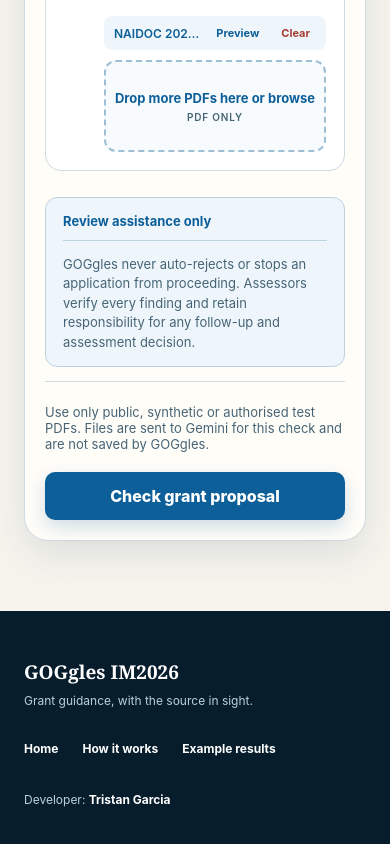
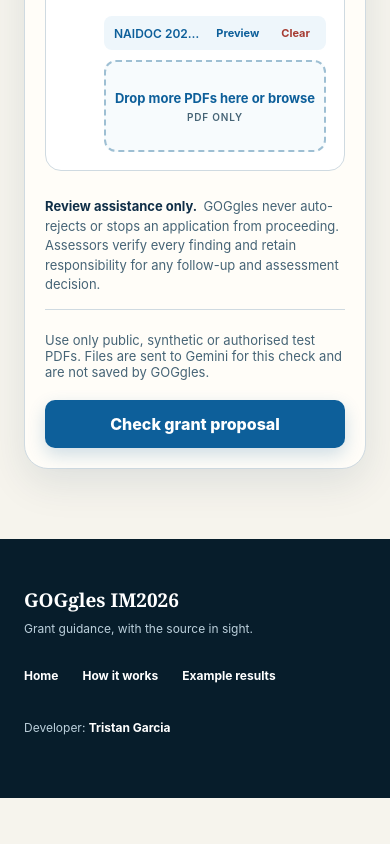
Before and after one commit to tristandabsonu/goggles-im2026, a React (Vite) app in the folder frontend/: page / in a window 390 px wide. Shown: the part 2335-3179 px from the top of the page. After the commit the page ends 3133 px from the top, so only its background shows below. Built offline with nearby package versions, Linux system fonts and the light colour scheme.

Commit message:
Refine assessor safeguard and mobile scrolling

```diff
--- a/frontend/src/styles.css
+++ b/frontend/src/styles.css
@@ -28,6 +28,12 @@
 }
 
 * { box-sizing: border-box; }
+html,
+body {
+  max-width: 100%;
+  overflow-x: clip;
+  overscroll-behavior-x: none;
+}
 body { margin: 0; min-height: 100vh; background: var(--cream); }
 button, input, select, textarea { font: inherit; }
 button { cursor: pointer; }
@@ -146,6 +152,8 @@ select { width: 100%; padding: 10px; margin-bottom: 8px; font-size: 13px; }
 .advisory-note { display: grid; grid-template-columns: max-content minmax(0, 1fr); gap: 14px; align-items: start; margin-top: 26px; padding: 14px 17px; border: 1px solid #bdd3e0; border-radius: 12px; background: var(--primary-surface); color: var(--ink); font-size: 13px; line-height: 1.5; }
 .advisory-note strong { border-right: 1px solid #bdd3e0; padding-right: 14px; color: var(--forest); }
 .advisory-note span { color: var(--muted); }
+.advisory-copy { margin: 26px 0 0; color: var(--muted); font-size: 13px; line-height: 1.5; }
+.advisory-copy strong { margin-right: .2em; color: var(--ink); }
 .submit-row { border-top: 1px solid var(--border); margin-top: 14px; padding-top: 22px; display: flex; align-items: center; justify-content: space-between; gap: 20px; }
 .submit-row p { color: var(--muted); font-size: 13px; margin: 0; }
 .primary-button { border: 0; border-radius: 10px; background: var(--forest); color: white; font-weight: 800; padding: 14px 24px; box-shadow: 0 7px 18px rgba(13, 95, 154, .2); }
--- a/frontend/src/views/AssessorView.jsx
+++ b/frontend/src/views/AssessorView.jsx
@@ -366,14 +366,12 @@ export default function AssessorView() {
               {error}
             </div>
           )}
-          <aside className="advisory-note" aria-label="Advisory review safeguard">
-            <strong>Review assistance only</strong>
-            <span>
-              GOGgles never auto-rejects or stops an application from proceeding.
-              Assessors verify every finding and retain responsibility for any
-              follow-up and assessment decision.
-            </span>
-          </aside>
+          <p className="advisory-copy">
+            <strong>Review assistance only.</strong>{" "}
+            GOGgles never auto-rejects or stops an application from proceeding.
+            Assessors verify every finding and retain responsibility for any
+            follow-up and assessment decision.
+          </p>
           <div className="submit-row">
             <p>
               Use only public, synthetic or authorised test PDFs. Files are sent
```
Also changed, not shown: 4 other files (tests, documents, lock files or other folders).
